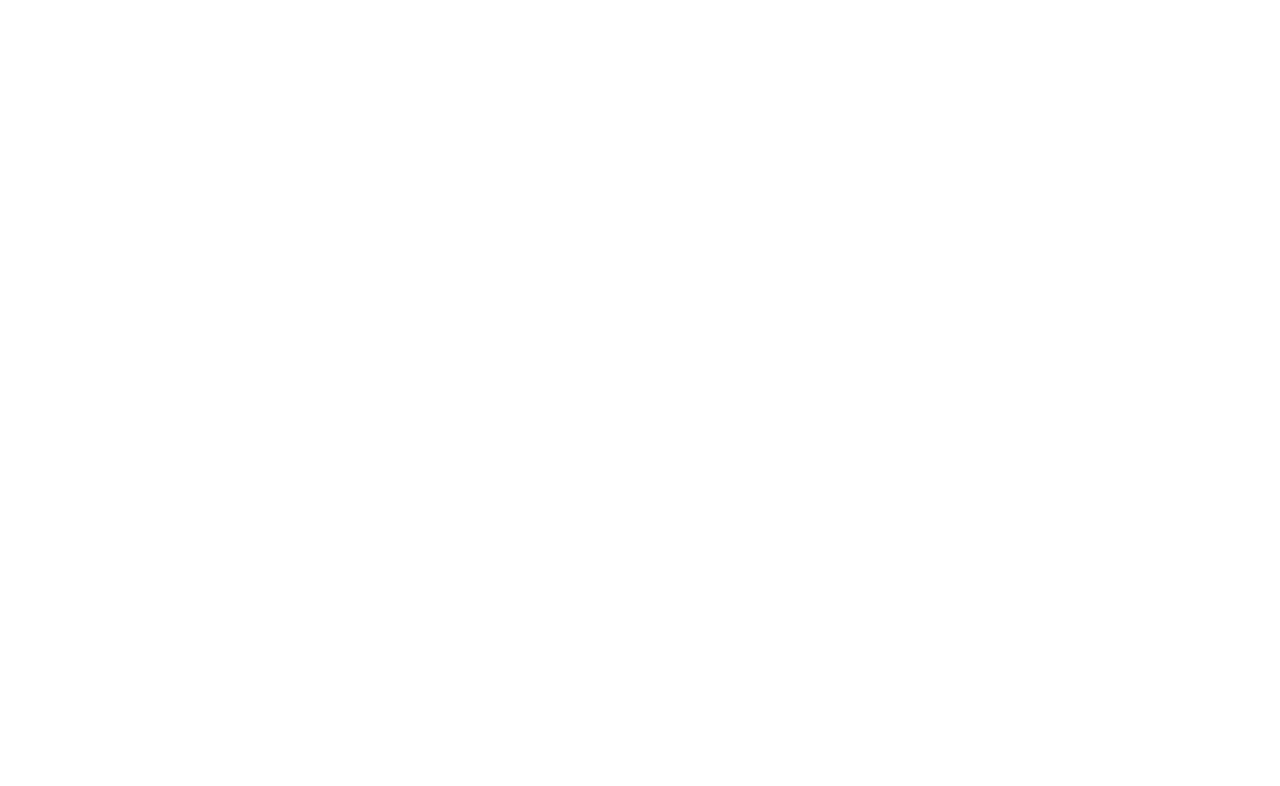
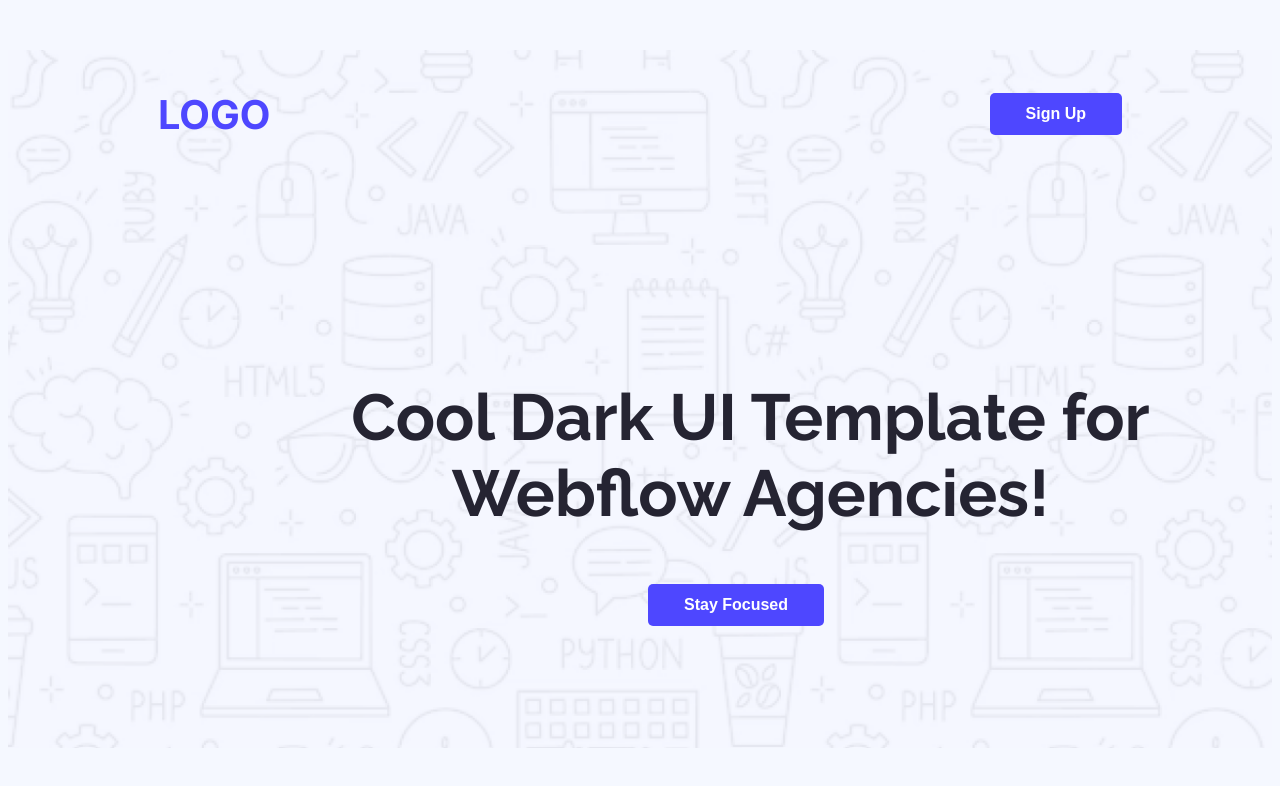
Before and after one commit to TawfiqueRian/B12A01-assignment1, a plain HTML site: page index.html in a window 1280 px wide. Drawn offline with Linux system fonts and the light colour scheme.

Commit message:
header is done and images are added

```diff
--- a/index.html
+++ b/index.html
@@ -3,12 +3,31 @@
 <head>
     <meta charset="UTF-8">
     <meta name="viewport" content="width=device-width, initial-scale=1.0">
+    <link rel="preconnect" href="https://fonts.googleapis.com">
+    <link rel="preconnect" href="https://fonts.gstatic.com" crossorigin>
+    <link href="https://fonts.googleapis.com/css2?family=Raleway:ital,wght@0,100..900;1,100..900&display=swap" rel="stylesheet">
+    <link rel="preconnect" href="https://fonts.googleapis.com">
+    <link rel="preconnect" href="https://fonts.gstatic.com" crossorigin>
+    <link href="https://fonts.googleapis.com/css2?family=Inter:ital,opsz,wght@0,14..32,100..900;1,14..32,100..900&display=swap" rel="stylesheet">
+    <link rel="stylesheet" href="style/launchpad.css">
     <title>Assignment-1</title>
 </head>
 <body>
-    <header>
-
+    <header class="raleway-font">
+        <nav>
+            <div class="navi">
+                <div class="logo">
+                    <h3 class="inter-font blue-primary">LOGO</h3>
+                </div>
+                <div class="sign-up">
+                    <a href=""><button class="btn-primary">Sign Up</button></a>
+                </div>
+            </div>
+        </nav>
+        <h2 class="header-content">Cool Dark UI Template for Webflow Agencies!</h2>
+        <button class="stay-focused btn-primary">Stay Focused</button>
     </header>
+    <!--header is done-->
 
     <main>
 
--- /dev/null
+++ b/style/launchpad.css
@@ -0,0 +1,78 @@
+.raleway-font {
+  font-family: "Raleway", sans-serif;
+  font-optical-sizing: auto;
+  font-style: normal;
+}
+
+.inter-font{
+  font-family: "Inter", sans-serif;
+  font-optical-sizing: auto;
+  font-style: normal;
+}
+
+body{
+  background-color: rgba(245, 248, 255, 1);
+}
+
+/* shared data */
+.blue-primary{
+  color: #4E47FF;
+}
+
+.btn-primary{
+  background-color: #4E47FF;
+  font-size: 16px;
+  font-weight: bold;
+  color: white;
+  border: none;
+  border-radius: 5px;
+  padding: 12px 36px;
+  cursor: pointer;
+}
+
+.btn-primary:hover{
+  background-color: rgb(255, 255, 63);
+  color: black;
+}
+
+/* header styles */
+
+header{
+  max-width: 1440px;
+  height: 698px;
+  margin: 0 auto;
+  background-image: url(../Assets/Hero-bg.png);
+  background-repeat: no-repeat;
+  background-size: cover;
+
+}
+
+.navi{
+  display: flex;
+  align-items: center;
+  justify-content: space-between;
+  margin: 50px 150px;
+}
+
+.logo{
+  font-size: 34px;
+}
+
+.sign-up a{
+  text-decoration: none;
+}
+
+.header-content{
+  text-align: center;
+  color: rgba(37, 36, 50, 1);
+  font-size: 65px;
+  font-weight: bold;
+  width: 905px;
+  margin-left: 290px;
+  margin-top: 50px;
+  padding-top: 150px;
+}
+
+.stay-focused{
+  margin-left: 640px
+}
```
Also changed, not shown: Assets/Hero-bg.png (added), Assets/avatar.png (added), Assets/icon-star.png (added), Assets/wc-big.png (added), Assets/wc-mini.png (added).
